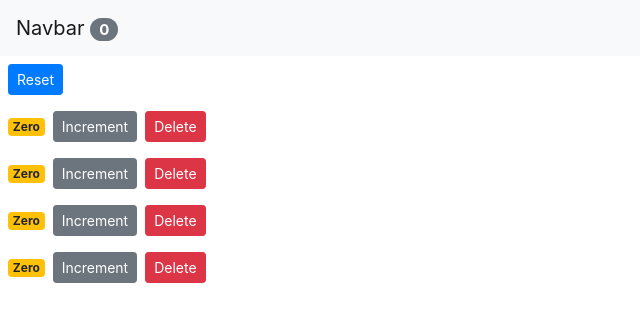
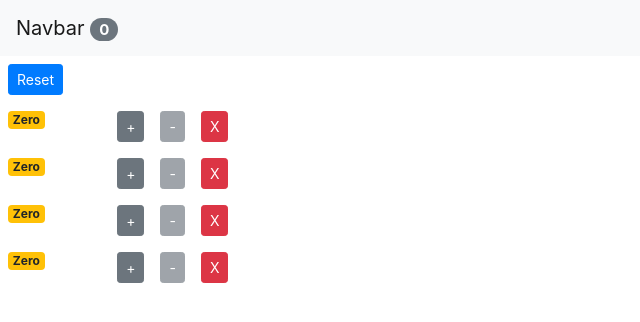
Before and after one commit to younessbennaj/counter-app, a React (Create React App) app: page / in a window 1280 px wide. Shown: the top 322 px of the page, without its empty margins (0-640 px from the left). Built offline with nearby package versions, Linux system fonts and the light colour scheme.

Commit message:
add decrement button

```diff
--- a/src/App.js
+++ b/src/App.js
@@ -27,6 +27,14 @@ class App extends Component {
     this.setState({ counters });
   };
 
+  onDecrement = counter => {
+    const counters = [...this.state.counters];
+    const index = counters.indexOf(counter);
+    counters[index] = { ...counter };
+    counters[index].value--;
+    this.setState({ counters });
+  };
+
   onReset = () => {
     const counters = this.state.counters.map(c => {
       c.value = 0;
@@ -38,11 +46,14 @@ class App extends Component {
   render() {
     return (
       <main>
-        <Navbar counters={this.state.counters} />
+        <Navbar
+          totalCounters={this.state.counters.filter(c => c.value !== 0).length}
+        />
         <Counters
           counters={this.state.counters}
           onDelete={this.onDelete}
           onIncrement={this.onIncrement}
+          onDecrement={this.onDecrement}
           onReset={this.onReset}
         />
       </main>
--- a/src/components/counter.jsx
+++ b/src/components/counter.jsx
@@ -3,21 +3,35 @@ import React, { Component } from "react";
 class Counter extends Component {
   render() {
     let classes = this.getBadgeClasses();
+    const { onIncrement, onDelete, counter, onDecrement } = this.props;
     return (
       <div>
+        <div className="row">
+          <div className="col-md-1">
             <span className={classes}>{this.formatCount()}</span>
+          </div>
+          <div className="col-md-11">
             <button
-          onClick={() => this.props.onIncrement(this.props.counter)}
-          className="btn btn-secondary btn-sm"
+              onClick={() => onIncrement(counter)}
+              className="btn btn-secondary btn-sm m-2"
             >
-          Increment
+              +
             </button>
             <button
-          onClick={() => this.props.onDelete(this.props.counter.id)}
+              onClick={() => onDecrement(counter)}
+              className="btn btn-secondary btn-sm m-2"
+              disabled={counter.value === 0}
+            >
+              -
+            </button>
+            <button
+              onClick={() => onDelete(counter.id)}
               className="btn btn-danger btn-sm m-2"
             >
-          Delete
+              X
             </button>
+          </div>
+        </div>
       </div>
     );
   }
--- a/src/components/counters.jsx
+++ b/src/components/counters.jsx
@@ -3,21 +3,26 @@ import Counter from "./counter";
 
 class Counters extends Component {
   render() {
+    const {
+      onReset,
+      onDelete,
+      onIncrement,
+      onDecrement,
+      counters
+    } = this.props;
     return (
       <div>
-        <button
-          onClick={this.props.onReset}
-          className="btn btn-primary btn-sm m-2"
-        >
+        <button onClick={onReset} className="btn btn-primary btn-sm m-2">
           Reset
         </button>
-        {this.props.counters.map(counter => {
+        {counters.map(counter => {
           return (
             <Counter
               key={counter.id}
               counter={counter}
-              onDelete={this.props.onDelete}
-              onIncrement={this.props.onIncrement}
+              onDelete={onDelete}
+              onIncrement={onIncrement}
+              onDecrement={onDecrement}
             />
           );
         })}
--- a/src/components/navbar.jsx
+++ b/src/components/navbar.jsx
@@ -1,19 +1,16 @@
 import React, { Component } from "react";
 
-class Navbar extends Component {
-  state = {};
-  render() {
+const Navbar = ({ totalCounters }) => {
   return (
     <nav className="navbar navbar-light bg-light">
       <a className="navbar-brand" href="#">
         Navbar{" "}
         <span className="badge badge-pill badge-secondary">
-            {this.props.counters.filter(c => c.value !== 0).length}
+          {totalCounters}
         </span>
       </a>
     </nav>
   );
-  }
-}
+};
 
 export default Navbar;
```
Lines whose indentation alone changed are shown as unchanged.
